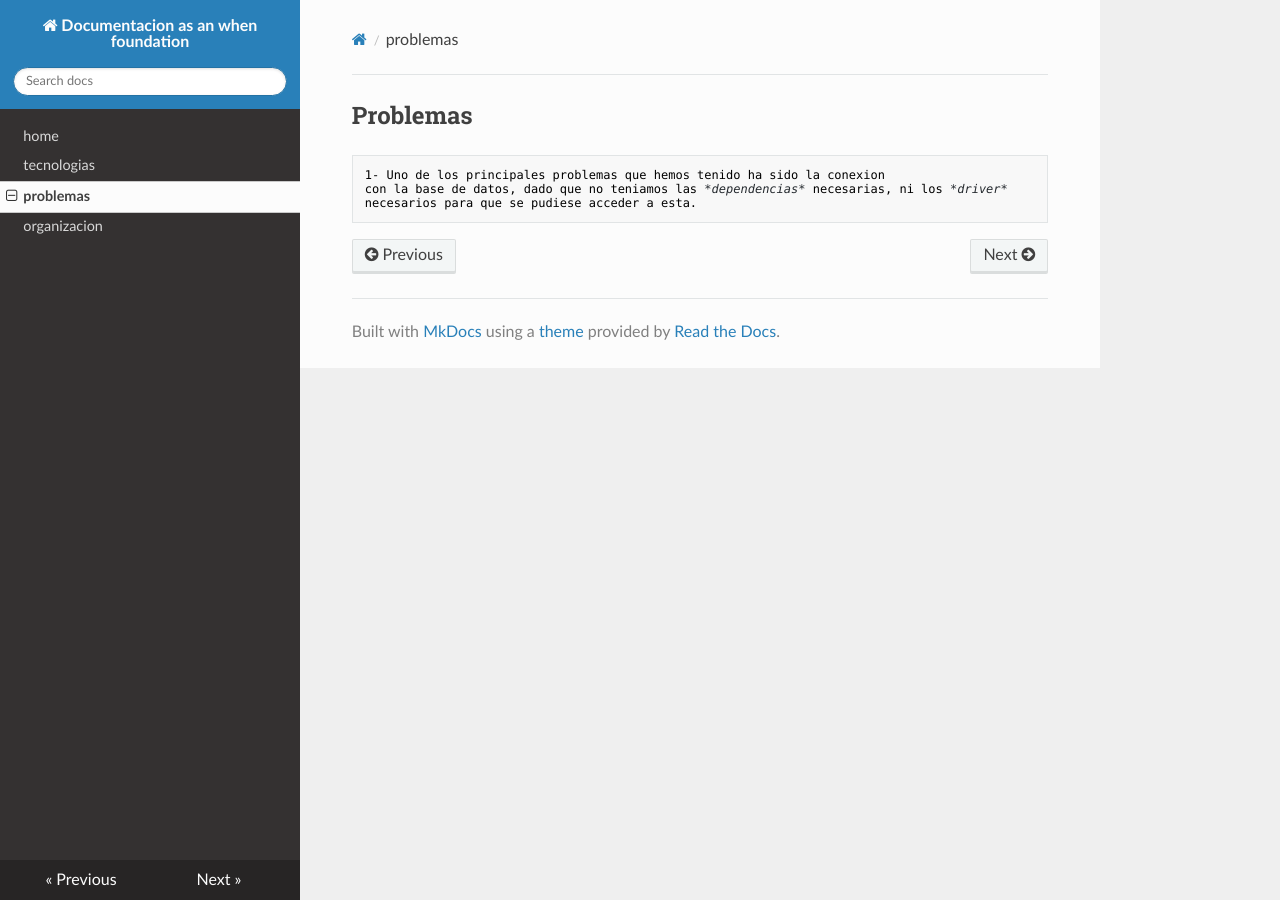
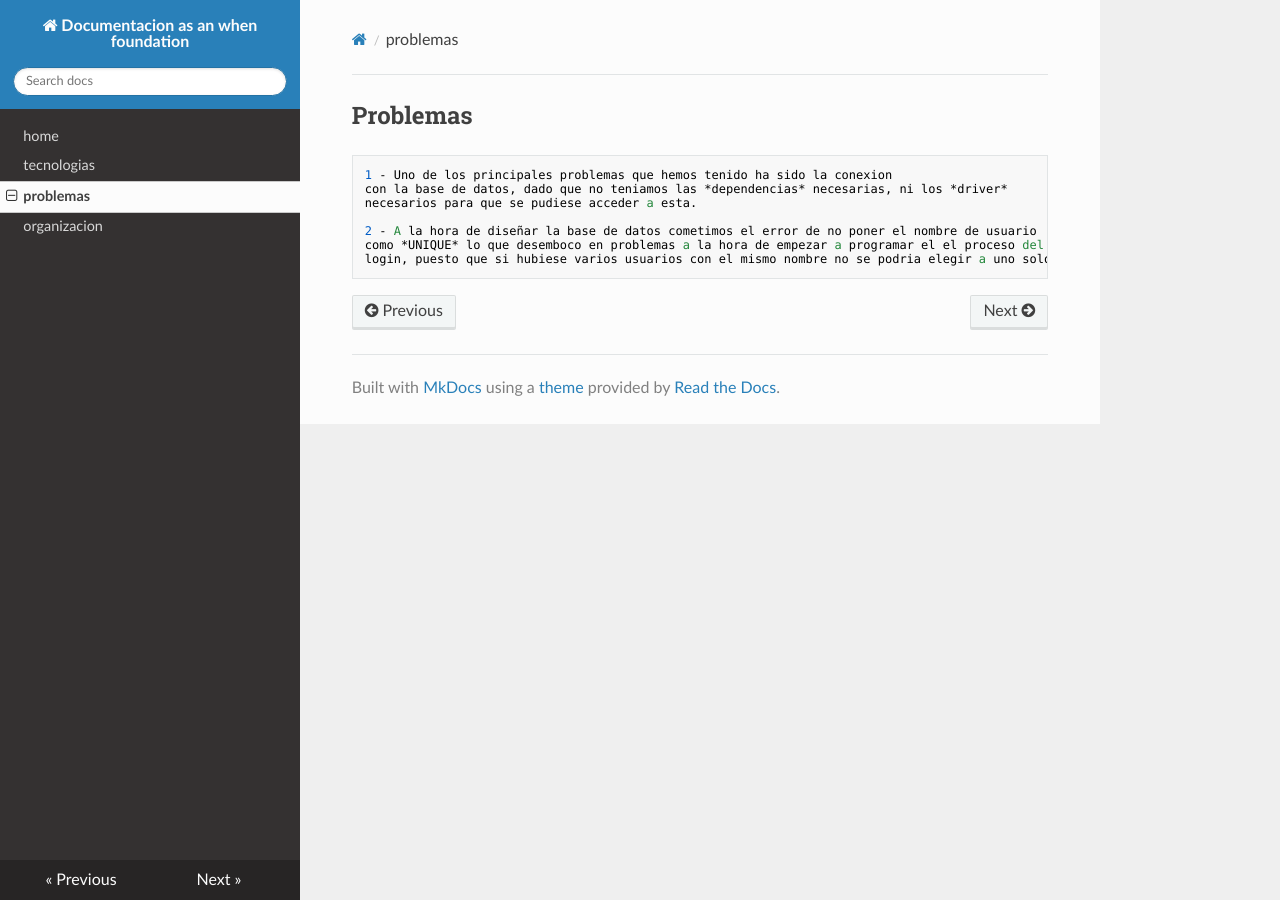
Before and after one commit to FernandoRR73/FernandoRR73.github.io, an MkDocs documentation site: the page built from docs/problemas.md, in a window 1280 px wide. Built offline with MkDocs 1.6.1, drawn with Linux system fonts in a browser that asks for light colours; nearby versions of some CDN libraries.

Commit message:
Add files via upload

```diff
--- a/docs/problemas.md
+++ b/docs/problemas.md
@@ -1,5 +1,9 @@
 ## Problemas
 
-    1- Uno de los principales problemas que hemos tenido ha sido la conexion
+    1 - Uno de los principales problemas que hemos tenido ha sido la conexion
     con la base de datos, dado que no teniamos las *dependencias* necesarias, ni los *driver*
     necesarios para que se pudiese acceder a esta.
+
+    2 - A la hora de diseñar la base de datos cometimos el error de no poner el nombre de usuario
+    como *UNIQUE* lo que desemboco en problemas a la hora de empezar a programar el el proceso del
+    login, puesto que si hubiese varios usuarios con el mismo nombre no se podria elegir a uno solo
```
